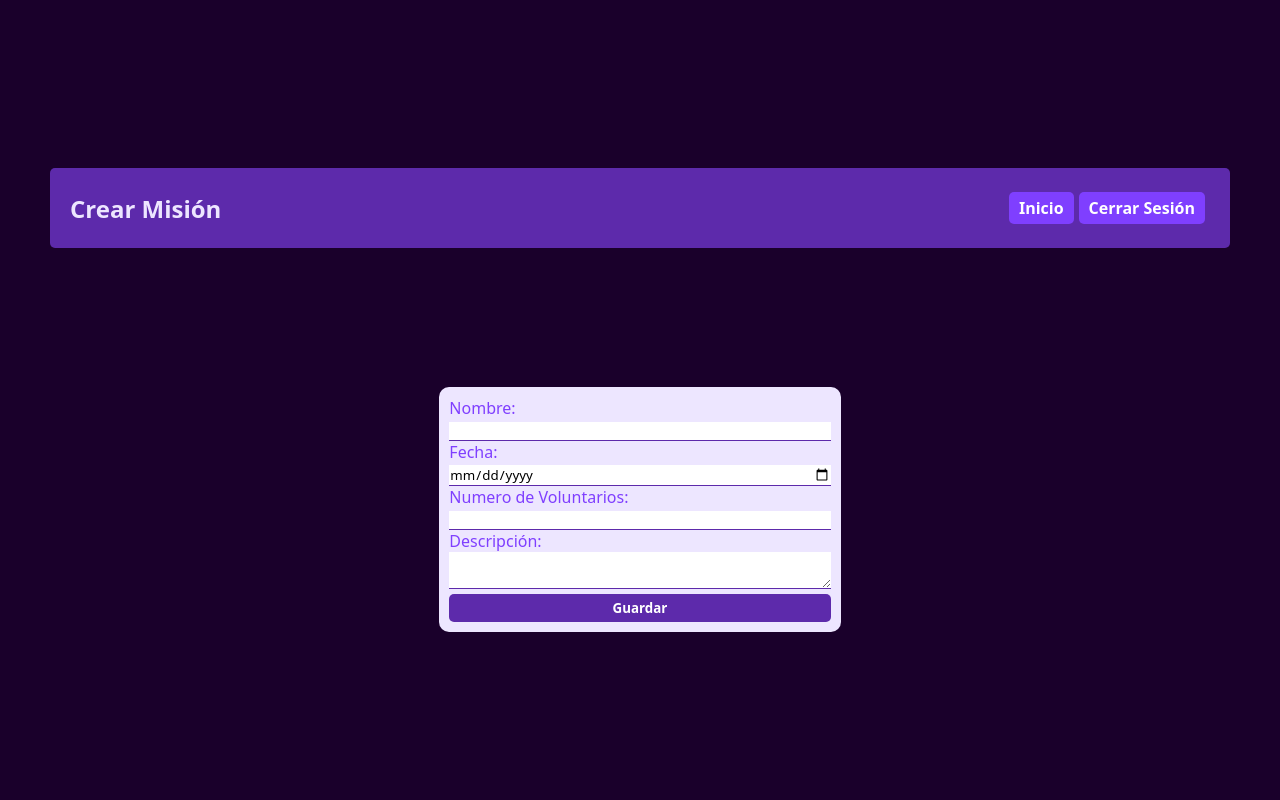
After one commit to Angel-Alvis/registro-y-log-in, a Flask app: page /crear_mision in a window 1280 px wide. The commit adds this page. Run offline with Flask 3, Linux system fonts and the light colour scheme.

Commit message:
Angel Alvis 13/11/2025 - added CSS and added models for misions, which are like events, also, added further validations and worked on bugs

```diff
--- a/app.py
+++ b/app.py
@@ -1,5 +1,6 @@
 from flask_app import app
 from flask_app.controllers import usuarios
+from flask_app.controllers import misiones
 
 if __name__=="__main__":
     app.run(debug=True)
--- /dev/null
+++ b/flask_app/controllers/misiones.py
@@ -0,0 +1,67 @@
+from flask_app import app
+from flask import render_template, redirect, flash, request, session, url_for
+from flask_app.models import usuario, mision
+
+@app.route('/crear_mision')
+def pagCrearMision():
+    return render_template ('crear_mision.html')
+
+@app.route('/formMision', methods=['POST', 'GET'])
+def formMision():
+    if request.method=='GET':
+        return redirect('/')
+    datos={
+        'nombre':request.form['nombre'],
+        'fecha':request.form['fecha'],
+        'numero_voluntarios':request.form['numero_voluntarios'],
+        'descripcion':request.form['descripcion'],
+        'usuario_id':session['usuario_id']
+    }
+    if mision.Mision.validacion(datos):
+            mision.Mision.insert(datos)
+            return redirect ('/user')
+    return redirect('/crear_mision')
+
+@app.route ('/ver_mision/<int:id>')
+def verMision(id):
+    if 'usuario_id' not in session:
+        return redirect ('/')
+    datos={'id':id}
+    resultados=mision.Mision.get_by_id(datos)
+    return render_template('ver_mision.html', mision=resultados)
+
+@app.route('/editar/<int:id>')
+def pagEditar(id):
+    if 'usuario_id' not in session:
+        return redirect ('/')
+    datos={'id':id}
+    resultados=mision.Mision.get_by_id(datos)
+    if resultados.usuario_id != session['usuario_id']:
+        return redirect ('/user')
+    return render_template('editar.html', mision=resultados)
+
+@app.route('/editar/<int:id>/cambio', methods=['POST', 'GET'])
+def formEditar(id):
+    if request.method =='POST':
+        datos={
+            'id':id,
+            'nombre':request.form['nombre'],
+            'fecha':request.form['fecha'],
+            'numero_voluntarios':request.form['numero_voluntarios'],
+            'descripcion':request.form['descripcion'],
+            }
+        if mision.Mision.validacion(datos):
+            mision.Mision.edit(datos)
+            return redirect ('/user')
+        return redirect(f'/editar/{id}')
+
+@app.route('/eliminar/<int:id>')
+def eliminar_mision(id):
+    if 'usuario_id' not in session:
+        return redirect('/')
+    datos={'id':id}
+    resultados=mision.Mision.get_by_id(datos)
+    if resultados.usuario_id != session['usuario_id']:
+        return redirect ('/user')
+    mision.Mision.delete(datos)
+    return redirect ('/user')
--- a/flask_app/models/usuario.py
+++ b/flask_app/models/usuario.py
@@ -1,5 +1,6 @@
 from flask_app.config.mysqlconnection import connectToMySQL
 from flask import flash
+from flask_app.models import mision
 import re
 
 EMAIL_REGEX=re.compile(r'^[a-zA-Z0-9.+_-]+@[a-zA-Z0-9._-]+\.[a-zA-Z]+$')
@@ -13,6 +14,7 @@ class Usuario:
         self.password=data['password']
         self.created_at=data['created_at']
         self.updated_at=data['updated_at']
+        self.misiones=[]
 
     @classmethod
     def get_all(cls):
--- /dev/null
+++ b/flask_app/static/css/styles.css
@@ -0,0 +1,102 @@
+*{
+    padding: 0;
+    margin: 0;
+    box-sizing: border-box;
+    font-family: system-ui, -apple-system, BlinkMacSystemFont, 'Segoe UI', Roboto, Oxygen, Ubuntu, Cantarell, 'Open Sans', 'Helvetica Neue', sans-serif;
+    /* border: 1px red solid */
+}
+ body{
+    width: 100vw;
+    height: 100vh;
+    display: flex;
+    align-items: center;
+    justify-content: space-evenly;
+    background-color: #1A002B;
+    flex-flow: column nowrap;
+    padding: 50px;
+ }
+ aside{
+    background-color: #EDE6FF;
+    border-radius: 10px;
+    padding: 10px;
+    height: fit-content;
+    width: fit-content;
+ }
+
+nav{
+    display: flex;
+    justify-content: space-between;
+    align-items: center;
+    background-color: #5D2AAB;
+    padding: 10px 20px;
+    border-radius: 5px;
+    margin-bottom: 20px;
+    width: 100%;
+    height: 10vh;
+ }
+
+.barnav{
+    flex:1;
+    text-align: end;
+    height: 100%;
+    display: flex;
+    justify-content: flex-end;
+    align-items: center;
+    gap: 5px;
+ }
+
+a{
+    text-decoration: none;
+    color: #FFFFFF;
+    font-weight: bold;
+}
+
+a.opt{
+    background-color: #7F3FFF;
+    padding: 5px 10px;
+    border-radius: 5px;
+}
+
+a.opt:hover{
+    background-color: #9B59FF;
+}
+
+#logout:hover{
+    background-color: #FF3F3F;
+}
+
+ h1{
+    text-align: center;
+    color:#EDE6FF;
+ }
+
+ label{
+    color:#7F3FFF;
+ }
+ input{
+    border: 0;
+    border-bottom: 1px solid #5D2AAB;
+    width: 100%;
+ }
+ button{
+    width: 100%;
+    padding: 5px;
+    border: 0;
+    border-radius: 5px;
+    background-color: #5D2AAB;
+    color: #FFFFFF;
+    font-weight: bold;
+    cursor: pointer;
+ }
+
+ p{
+    margin: 5px 0;
+    height: fit-content;
+ }
+
+ textarea{
+    border: 0;
+    border-bottom: 1px solid #5D2AAB;
+    width: 100%;
+    resize: vertical;
+ }
--- /dev/null
+++ b/flask_app/templates/crear_mision.html
@@ -0,0 +1,35 @@
+<!DOCTYPE html>
+<html lang="en">
+<head>
+    <meta charset="UTF-8">
+    <meta name="viewport" content="width=device-width, initial-scale=1.0">
+    <title>Crear Mision</title>
+    <link rel="stylesheet" href="{{url_for('static', filename='css/styles.css')}}">
+</head>
+<body>
+    <nav>
+        <h1>Crear Misión</h1>
+        <div class="barnav">
+            <a class='opt' href="{{url_for('pagUser')}}">Inicio</a>
+            <a class="opt" id="logout" href="{{url_for('logout')}}">Cerrar Sesión</a>
+        <div>
+    </nav>
+    <aside>
+        <form action="{{url_for('formMision')}}" method="post">
+            <label for="nombre">Nombre:</label>
+            <input type="text" name="nombre" id="nombre">
+            <br>
+            <label for="fecha">Fecha:</label>
+            <input type="date" name="fecha" id="fecha">
+            <br>
+            <label for="numero_voluntarios">Numero de Voluntarios:</label>
+            <input type="number" name="numero_voluntarios" id="numero_voluntarios">
+            <br>
+            <label for="descripcion">Descripción:</label>
+            <textarea name="descripcion" id="descripcion"></textarea>
+            <br>
+            <button type="submit">Guardar</button>
+        </form>
+    </aside>
+</body>
+</html>
```
Also changed, not shown: flask_app/controllers/usuarios.py (+6 -5 lines), flask_app/db/db_login.sql (+69 -1 lines), flask_app/models/mision.py (added, +84 -0 lines), flask_app/static/css/inicio.css (added, +59 -0 lines), flask_app/static/css/user.css (added, +95 -0 lines), flask_app/templates/editar.html (added, +35 -0 lines), flask_app/templates/inicio.html (+10 -4 lines), flask_app/templates/user.html (+42 -2 lines), flask_app/templates/ver_mision.html (added, +24 -0 lines), 1 other file.
